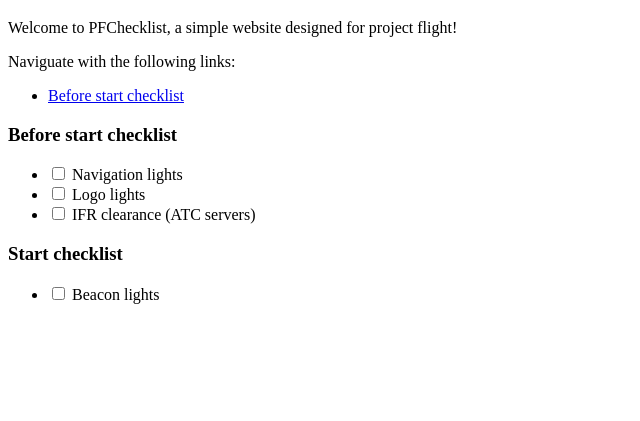
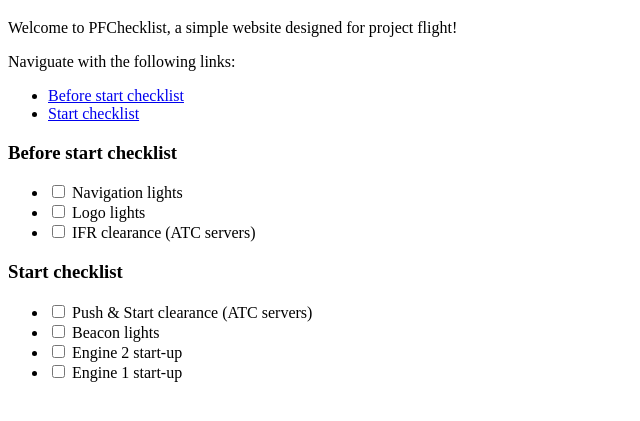
Before and after one commit to yuker-dev/PFChecklist, a plain HTML site: page index.html in a window 1280 px wide. Shown: the part 61-482 px from the top of the page, without its empty margins (0-640 px from the left). Drawn offline with Linux system fonts and the light colour scheme.

Commit message:
Finished Start Checklist - Update index.html

```diff
--- a/index.html
+++ b/index.html
@@ -12,6 +12,7 @@
     <nav>
         <ul>
             <li><a href="#beforestart">Before start checklist</a></li>
+            <li><a href="#start">Start checklist</a></li>
         </ul>
     </nav>
 
@@ -31,11 +32,17 @@
         <h3>Start checklist</h3>
         <ul>
             <li><input type="checkbox" id="option1">
-                <label for="option1">Beacon lights</label></li>
+                <label for="option1">Push & Start clearance (ATC servers)</start-up></label></li>
+            <li><input type="checkbox" id="option2">
+                <label for="option2">Beacon lights</label></li>
+            <li><input type="checkbox" id="option3">
+                <label for="option3">Engine 2 start-up</start-up></label></li>
+            <li><input type="checkbox" id="option4">
+                <label for="option4">Engine 1 start-up</start-up></label></li>
+
 
         </ul>
     </div>
 
-
 </body>
 </html>
```
